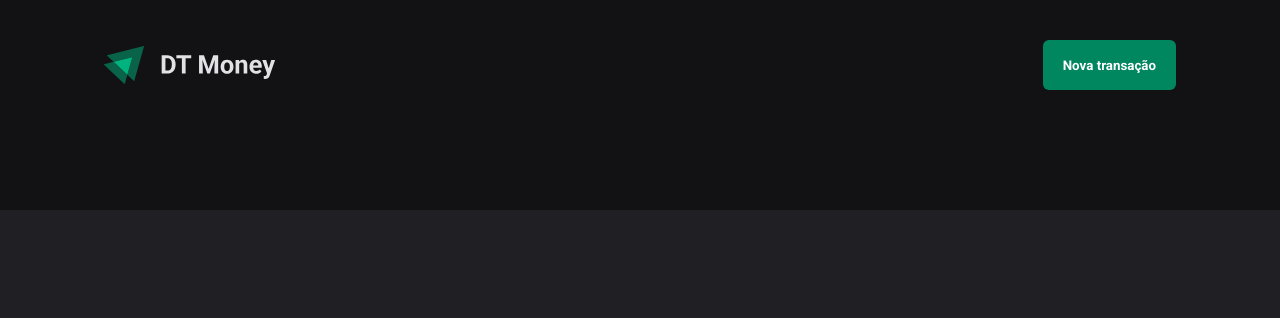
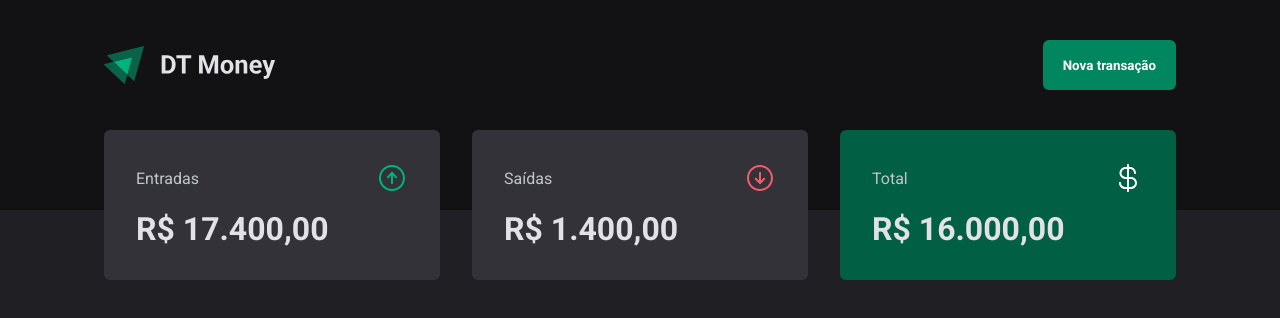
Before and after one commit to limaarthur/course-reactjs-dtmoney, a React (Vite) app: page / in a window 1280 px wide. Shown: the top 318 px of the page. Built offline with nearby package versions, Linux system fonts and the light colour scheme.

Commit message:
visual structure - Summary component

```diff
--- a/src/App.tsx
+++ b/src/App.tsx
@@ -2,12 +2,14 @@ import { ThemeProvider } from "styled-components";
 import { GlobalStyle } from "./styles/global";
 import { defaultTheme } from "./themes/default";
 import { Header } from "./components/Header";
+import { Summary } from "./components/Summary";
 
 export function App() {
 
   return (
     <ThemeProvider theme={defaultTheme}>
       <Header />
+      <Summary />
       <GlobalStyle />
     </ThemeProvider>
   )
--- /dev/null
+++ b/src/components/Summary/index.tsx
@@ -0,0 +1,33 @@
+import incomeImg from "../../assets/income.svg"
+import outcomeImg from "../../assets/outcome.svg"
+import totalImg from "../../assets/total.svg"
+
+import { SummaryContainer, SummaryCard } from "./styles"
+
+export function Summary() {
+    return (
+        <SummaryContainer>
+            <SummaryCard>
+                <header>
+                    <span>Entradas</span>
+                    <img src={incomeImg} alt="Entradas" />
+                </header>
+                <strong>R$ 17.400,00</strong>
+            </SummaryCard>
+            <SummaryCard>
+                <header>
+                    <span>Saídas</span>
+                    <img src={outcomeImg} alt="Saídas" />
+                </header>
+                <strong>R$ 1.400,00</strong>
+            </SummaryCard>
+            <SummaryCard className="highlight-background">
+                <header>
+                    <span>Total</span>
+                    <img src={totalImg} alt="Total" />
+                </header>
+                <strong>R$ 16.000,00</strong>
+            </SummaryCard>
+        </SummaryContainer>
+    )
+}
--- /dev/null
+++ b/src/components/Summary/styles.ts
@@ -0,0 +1,36 @@
+import styled from "styled-components";
+
+export const SummaryContainer = styled.section`
+    width: 100%;
+    max-width: 1120px;
+    margin: 0 auto;
+    padding: 0 1.5rem;
+
+    display: grid;
+    grid-template-columns: repeat(3, 1fr);
+    gap: 2rem;
+    margin-top: -5rem;
+`;
+
+export const SummaryCard = styled.div`
+    background: ${props => props.theme['gray-600']};
+    padding: 2rem;
+    border-radius: 6px;
+
+    header {
+        display: flex;
+        align-items: center;
+        justify-content: space-between;
+        color: ${props => props.theme['gray-300']};
+    }
+
+    strong {
+        display: block;
+        margin-top: 1rem;
+        font-size: 2rem;
+    }
+
+   &.highlight-background {
+    background: ${props => props.theme['green-700']};
+   }
+`;
```
